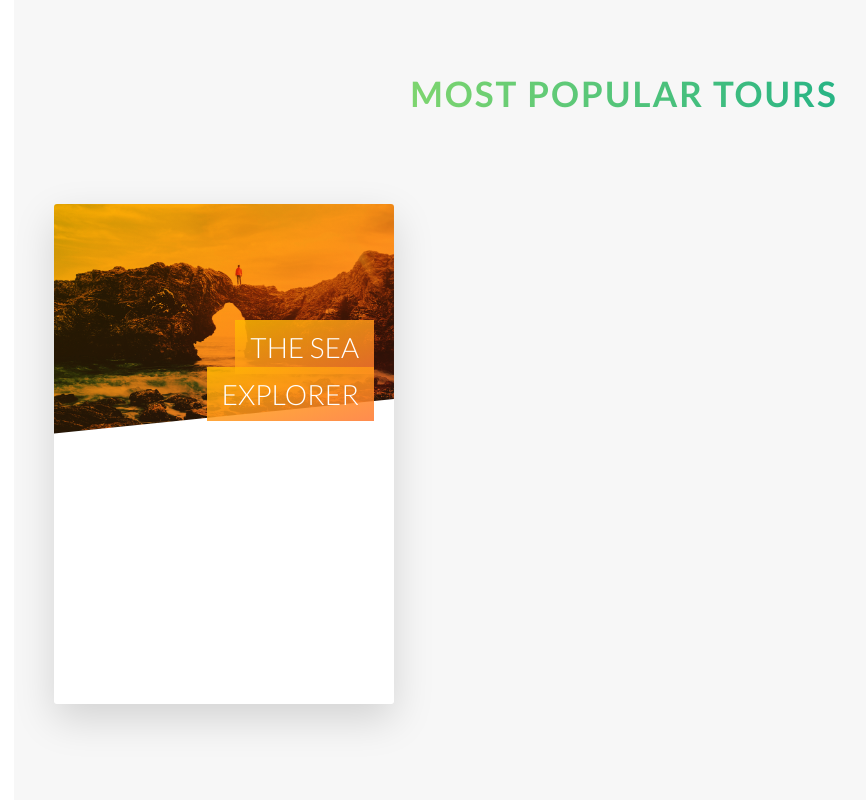
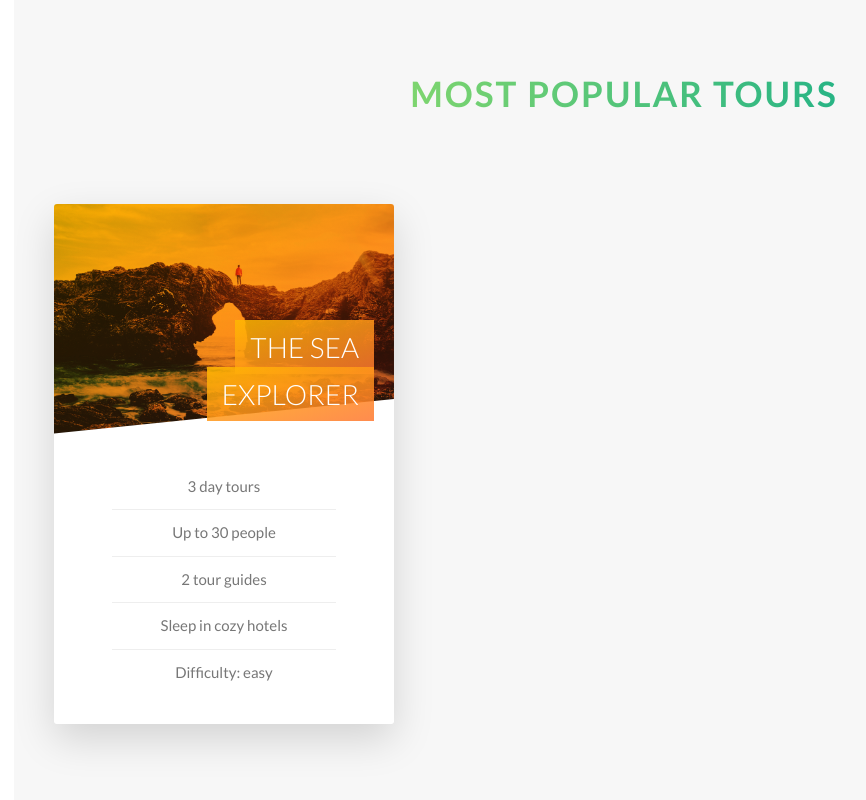
Before and after one commit to andrewrey/advancedCSSNatoursProject, a plain HTML site: page index.html in a window 1280 px wide. Shown: the part 2184-2984 px from the top of the page, without its empty margins (16-882 px from the left). Drawn offline with Linux system fonts and the light colour scheme.

Commit message:
completed ul list in card

```diff
--- a/index.html
+++ b/index.html
@@ -98,7 +98,13 @@
                   <span class="card__heading-span card__heading-span--1">the sea explorer</span>
                 </h4>
                 <div class="card__details">
-                  Detials
+                  <ul>
+                    <li>3 day tours</li>
+                    <li>Up to 30 people</li>
+                    <li>2 tour guides</li>
+                    <li>Sleep in cozy hotels</li>
+                    <li>Difficulty: easy</li>
+                  </ul>
                 </div>
               </div>
               <div class="card__side card__side--back card__side--back-1">
--- a/scss/abstracts/_variables.scss
+++ b/scss/abstracts/_variables.scss
@@ -6,7 +6,7 @@ $color-grey-dark: #777;
 $color-white: #fff;
 $color-black: #000;
 $color-grey-light-1: #f7f7f7;
-
+$color-grey-ligth-2: #eee;
 $color-secondary-light: #ffb900;
 $color-secondary-dark: #ff7730;
 
--- a/scss/components/_card.scss
+++ b/scss/components/_card.scss
@@ -3,17 +3,16 @@
   perspective: 150rem;
   -moz-perspective: 150rem;
   position: relative;
-  height: 50rem;
+  height: 52rem;
 
   &__side {
-    height: 50rem;
+    height: 52rem;
     width: 100%;
     transition: all 0.8s ease;
     position: absolute;
     top: 0;
     left: 0;
     backface-visibility: hidden;
-    color: $color-white;
     border-radius: 3px;
     overflow: hidden;
     box-shadow: 0 1.5rem 4rem rgba($color-black, 0.15);
@@ -73,4 +72,20 @@
       background-image: linear-gradient(to right bottom, rgba($color-secondary-light, 0.85), rgba($color-secondary-dark, 0.85));
     }
   }
+  &__details {
+    padding: 3rem;
+    ul {
+      width: 80%;
+      list-style-type: none;
+      margin: 0 auto;
+      li {
+        text-align: center;
+        font-size: 1.5rem;
+        padding: 1rem;
+        &:not(:last-child) {
+          border-bottom: 1px solid $color-grey-ligth-2;
+        }
+      }
+    }
+  }
 }
```
Also changed, not shown: css/main.css, 1 other file.
